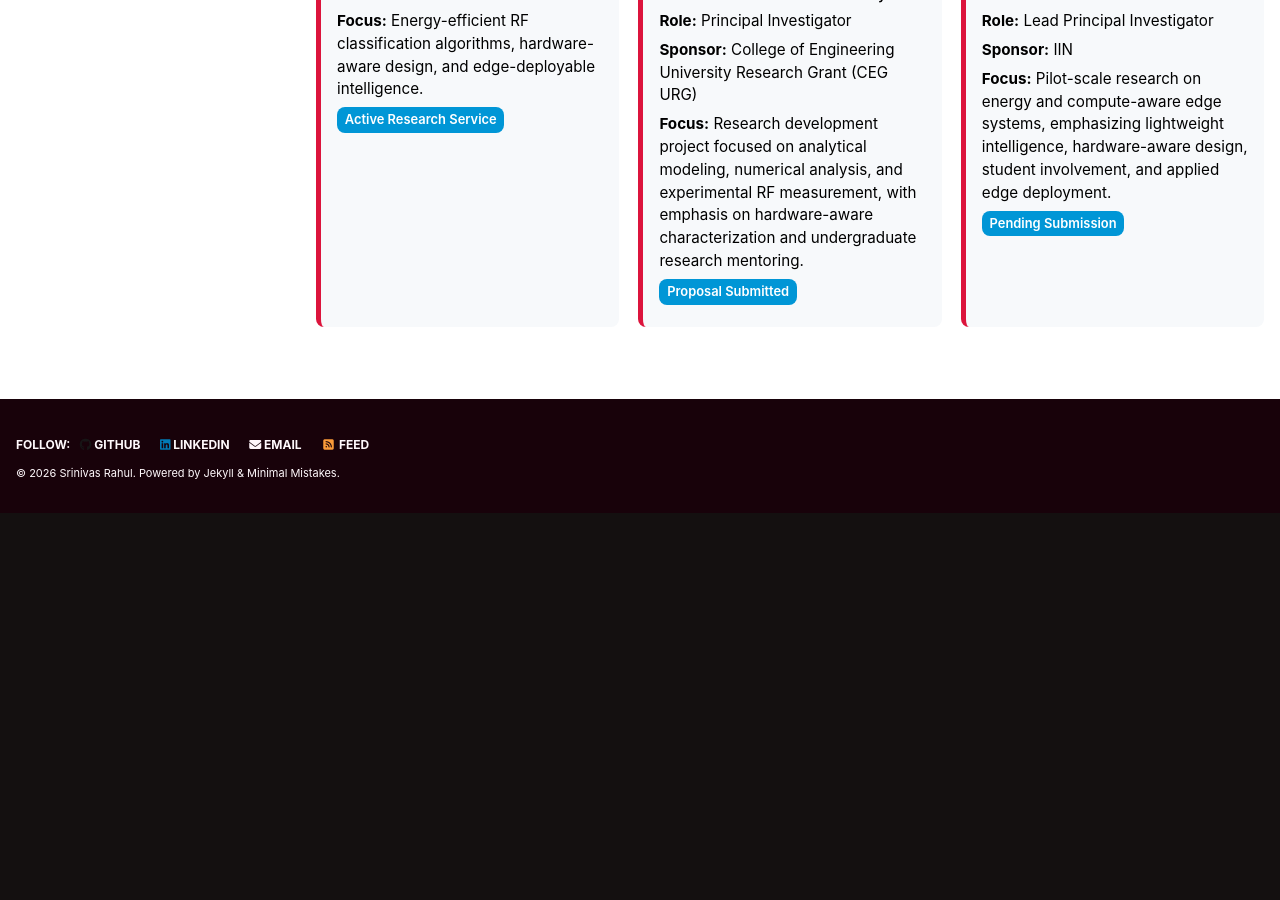
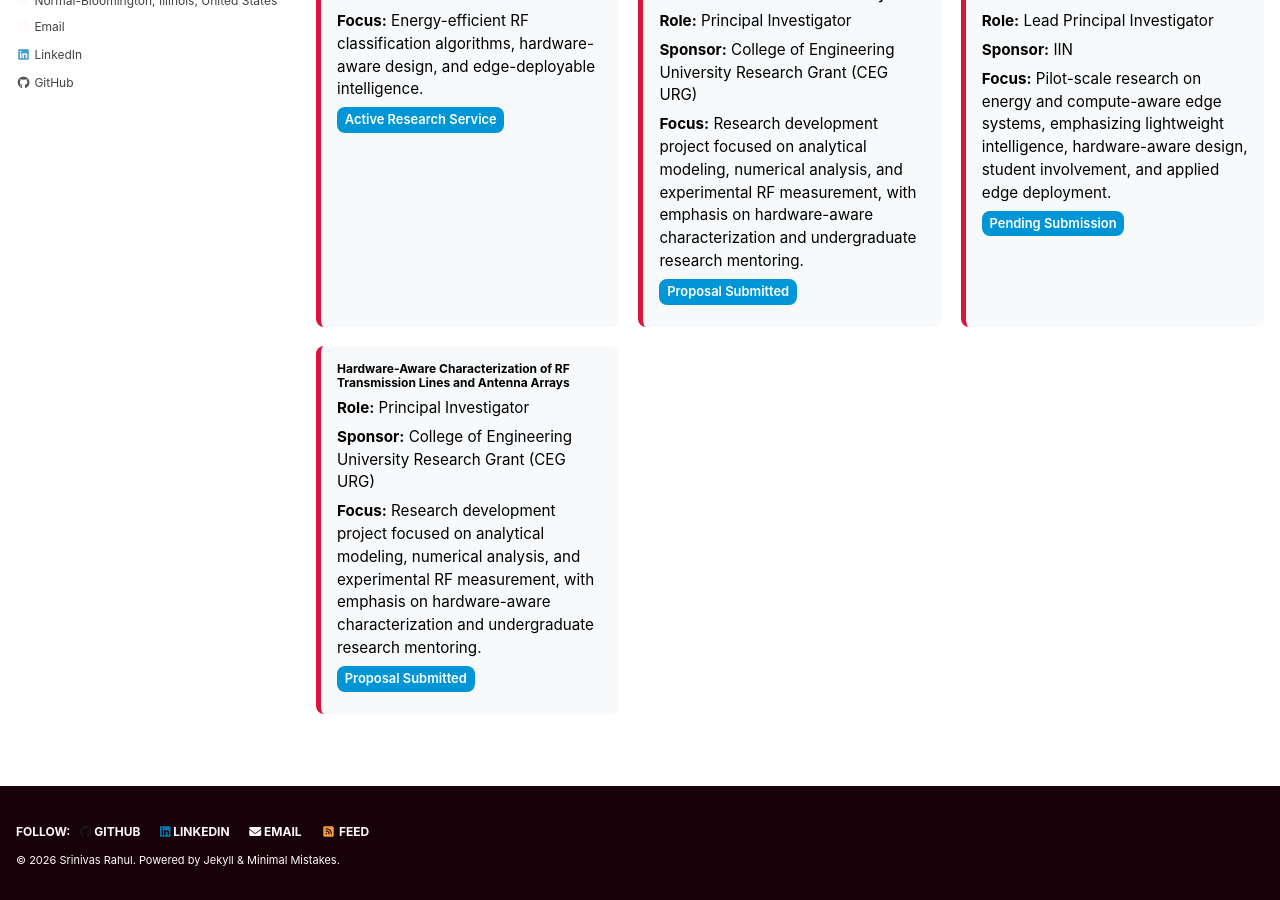
Before and after one commit to srsapireddy/srsapireddy.github.io, a Jekyll site: the page built from _pages/service.md, in a window 1280 px wide and 900 px high, scrolled down 954 px. Built offline with Jekyll 4.4.1, drawn with Linux system fonts in a browser that asks for light colours; cached includes are drawn as plain includes; nearby versions of some CDN libraries; before the commit the page ends 1467 px from its top, so only the background shows below that.

Commit message:
Update service.md

```diff
--- a/_pages/service.md
+++ b/_pages/service.md
@@ -122,4 +122,12 @@
   <p><span class="badge">Pending Submission</span></p>
 </div>
 
+<div class="service-card">
+  <h4>Hardware-Aware Characterization of RF Transmission Lines and Antenna Arrays</h4>
+  <p><strong>Role:</strong> Principal Investigator</p>
+  <p><strong>Sponsor:</strong> College of Engineering University Research Grant (CEG URG)</p>
+  <p><strong>Focus:</strong> Research development project focused on analytical modeling, numerical analysis, and experimental RF measurement, with emphasis on hardware-aware characterization and undergraduate research mentoring.</p>
+  <p><span class="badge">Proposal Submitted</span></p>
 </div>
+
+</div>
```
